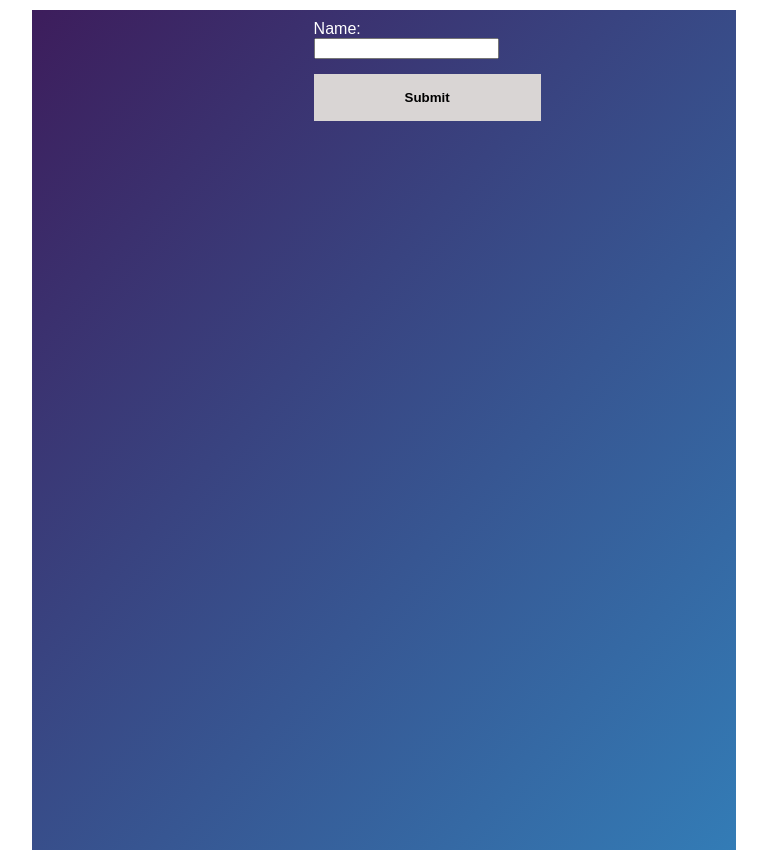
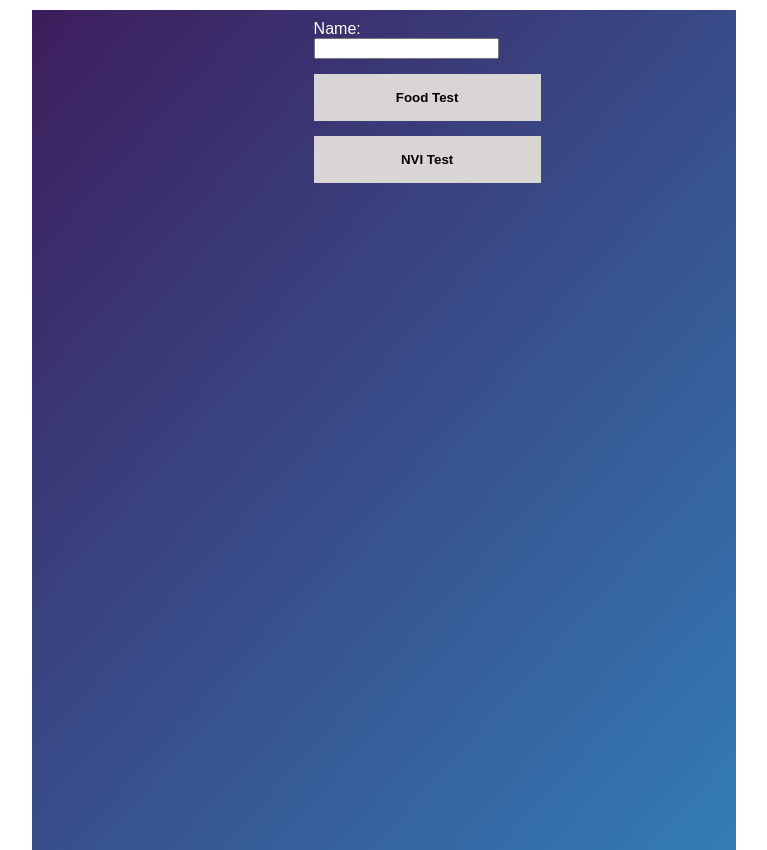
Before and after one commit to theliamdavidson/cssSplit, a Flask app: page / in a window 1280 px wide. Shown: the part 40-890 px from the top of the page, without its empty margins (256-1023 px from the left). Run offline with Flask 2, Linux system fonts and the light colour scheme.

Commit message:
attempting changes

```diff
--- a/hostR.py
+++ b/hostR.py
@@ -95,6 +95,8 @@ def confirm_data_response():
 
 @app.route('/read_data/', methods=['POST', 'GET'])
 def read_data_response():
+    print(request.form.get('Food Test'))
+    print(request.form.get('NVI Test'))
     if patient_instance.patient_name == "":
         patient_instance.patient_name = request.form.get("fname")
     return(index_call())
--- a/templates/home.html
+++ b/templates/home.html
@@ -1,4 +1,4 @@
- <!DOCTYPE html>
+<!DOCTYPE html>
 <html>
     <body>
         {% extends "layout.html" %}
@@ -8,7 +8,8 @@
             <div class="home">
                 <form method="POST" action="/read_data">
                     Name: <input type="text" name="fname" required><br>
-                    <input type="submit" value="Submit">
+                    <input type="submit" value="Food Test">
+                    <input type="submit" value="NVI Test">
                 </form>
             </div>
         </div>
```
Also changed, not shown: 1 other file.
